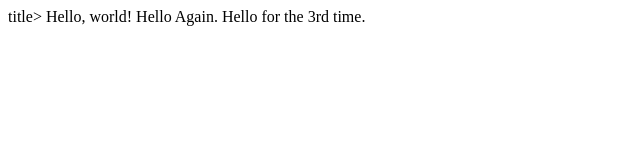
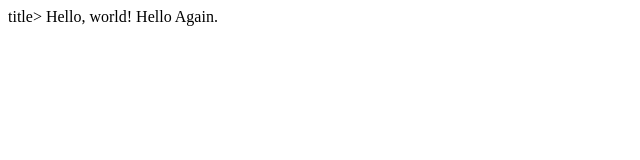
Before and after one commit to demirsena/First-Repo, a plain HTML site: page hello.html in a window 1280 px wide. Shown: the whole page, without its empty margins (0-640 px from the left). Drawn offline with Linux system fonts and the light colour scheme.

Commit message:
reset done

```diff
--- a/hello.html
+++ b/hello.html
@@ -4,6 +4,6 @@
        <title>My Webpage!</title>title>
    </head>
    <body>
-   Hello, world! Hello Again. Hello for the 3rd time.
+   Hello, world! Hello Again.
    </body>
 </html>
```
